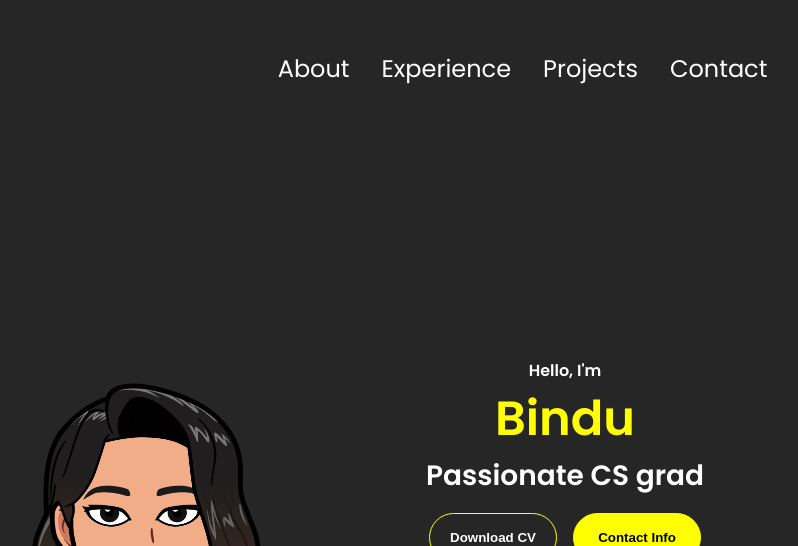
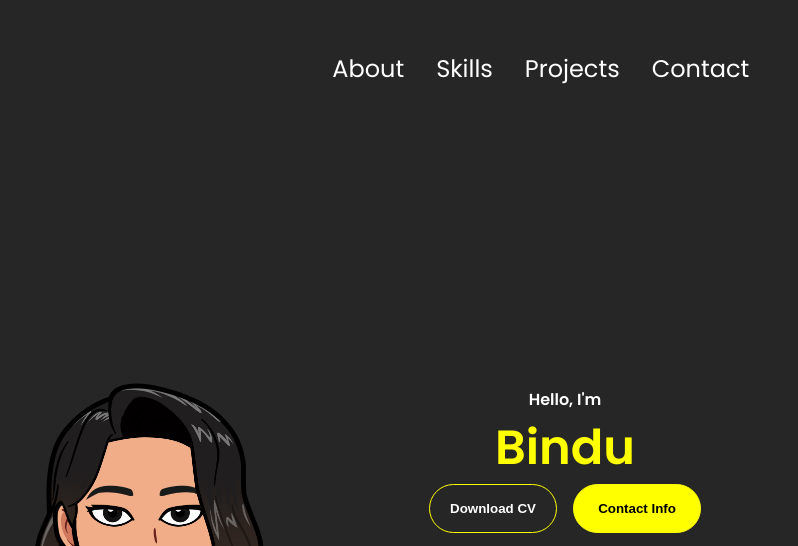
Before and after one commit to 04bindu/myPortfolio, a plain HTML site: page index.html in a window 1280 px wide. Shown: the top 546 px of the page, without its empty margins (315-1113 px from the left). Drawn offline with Linux system fonts and the light colour scheme.

Commit message:
Update index.html

```diff
--- a/index.html
+++ b/index.html
@@ -16,7 +16,7 @@
     <div>
       <ul class="nav-links">
         <li><a href="#about">About</a></li>
-        <li><a href="#experience">Experience</a></li>
+        <li><a href="#experience">Skills</a></li>
         <li><a href="#projects">Projects</a></li>
         <li><a href="#contact">Contact</a></li>
       </ul>
@@ -45,7 +45,7 @@
     <div class="section__text">
       <p class="section__text__p1">Hello, I'm</p>
       <h1 class="title">Bindu</h1>
-      <p class="section__text__p2">Passionate CS grad</p>
+<!--       <p class="section__text__p2">Passionate CS grad</p> -->
       <div class="btn-container">
         <button class="btn btn-color-2" onclick="window.open('./assets/BinduSN.pdf')">
           Download CV
```
